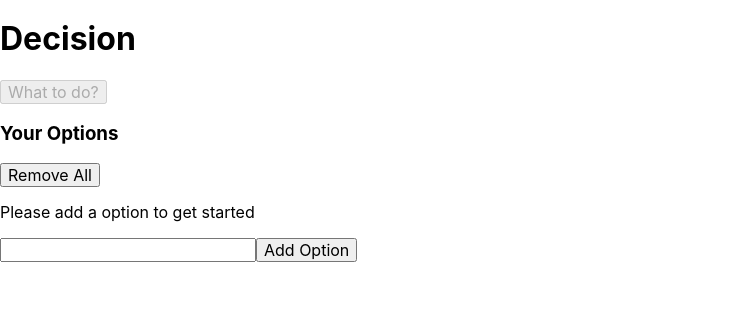
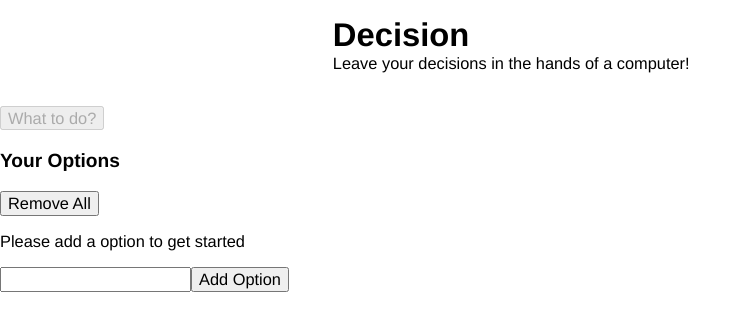
Before and after one commit to KeKam/decision-app, a React (Create React App) app: page / in a window 1280 px wide. Shown: the top 330 px of the page, without its empty margins (0-751 px from the left). Built offline with nearby package versions, Linux system fonts and the light colour scheme.

Commit message:
Add styling to header component

```diff
--- a/src/components/Header.js
+++ b/src/components/Header.js
@@ -1,15 +1,17 @@
 import React from 'react';
 
-const Header = ({ title }) => (
-  <div>
-    <div>
-      <h1>{title}</h1>
+const Header = ({ title, subtitle }) => (
+  <div className='header'>
+    <div className='container'>
+      <h1 className='header-title'>{title}</h1>
+      {subtitle && <h2 className='header-subtitle'>{subtitle}</h2>}
     </div>
   </div>
 );
 
 Header.defaultProps = {
-  title: 'Decision'
+  title: 'Decision',
+  subtitle: 'Leave your decisions in the hands of a computer!'
 }
 
 export default Header;
--- a/src/index.js
+++ b/src/index.js
@@ -1,8 +1,8 @@
 import React from 'react';
 import ReactDOM from 'react-dom';
-import './index.css';
 import App from './App';
 import 'normalize.css/normalize.css';
+import './styles/main.scss';
 import * as serviceWorker from './serviceWorker';
 
 ReactDOM.render(<App />, document.getElementById('root'));
--- /dev/null
+++ b/src/styles/base/_base.scss
@@ -0,0 +1,16 @@
+html {
+  font-size: 64%;
+}
+
+body {
+  font-family: Helvetica, Arial, sans-serif;
+  font-size: $m-size;
+}
+
+button {
+  cursor: pointer;
+}
+
+button:disabled {
+  cursor: default;
+}
--- /dev/null
+++ b/src/styles/base/_settings.scss
@@ -0,0 +1,7 @@
+// Spacing
+
+$s-size: 1.2rem;
+$m-size: 1.6rem;
+$l-size: 3.2rem;
+$xl-size: 4.8rem;
+$desktop-breakpoint: 45rem;
--- /dev/null
+++ b/src/styles/components/_container.scss
@@ -0,0 +1,5 @@
+.container {
+  max-width: 60rem;
+  margin: 0 auto;
+  padding: 0 $m-size;
+}
--- /dev/null
+++ b/src/styles/components/_header.scss
@@ -0,0 +1,15 @@
+.header {
+  margin-bottom: $m-size;
+  padding: $m-size 0;
+}
+
+.header-title {
+  font-size: $l-size;
+  margin: 0;
+}
+
+.header-subtitle {
+  font-size: $m-size;
+  font-weight: 500;
+  margin: 0;
+}
--- /dev/null
+++ b/src/styles/main.scss
@@ -0,0 +1,4 @@
+@import './base/settings';
+@import './base//base';
+@import './components/container';
+@import './components/header';
```
